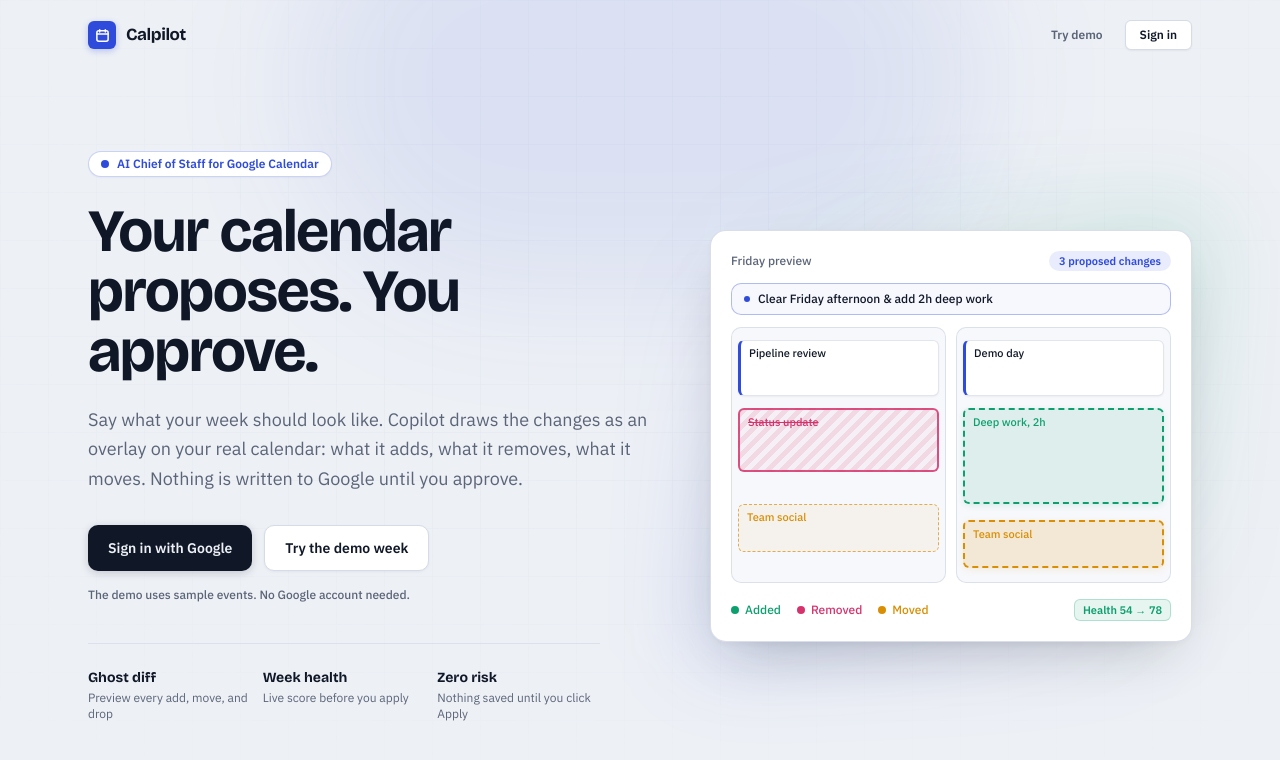
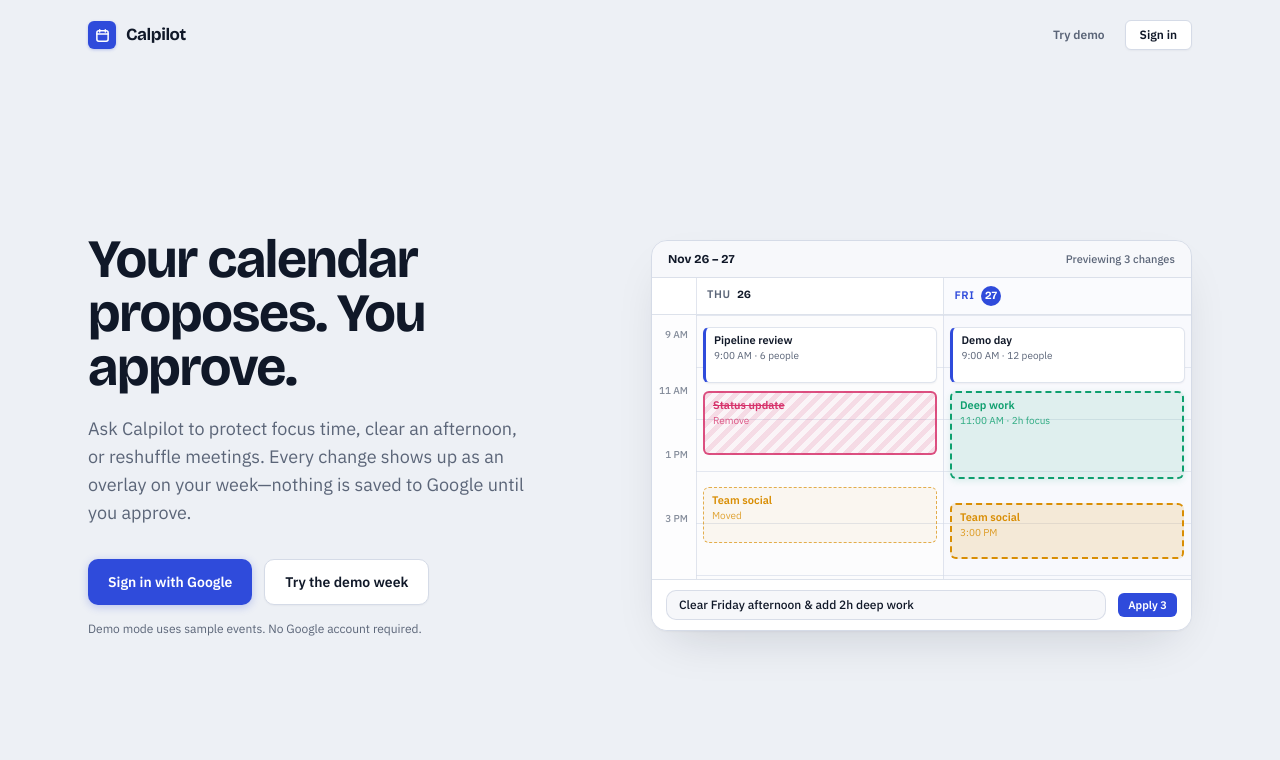
Before and after one commit to Varshithvhegde/Calpilot, a Next.js app: page / in a window 1280 px wide. Shown: the top 760 px of the page. Built offline with nearby package versions, Linux system fonts and the light colour scheme; no server answers.

Commit message:
Refine landing page to clean editorial layout with realistic calendar preview

```diff
--- a/src/components/Landing.tsx
+++ b/src/components/Landing.tsx
@@ -49,111 +49,156 @@ function MiniWeek() {
     };
   }, []);
 
-  const col = 'relative h-64 flex-1 rounded-[10px] border border-line/80 bg-paper/45';
-  const block = 'absolute left-1.5 right-1.5 rounded-[6px] px-2 py-1.5 text-[11px] font-medium leading-tight transition-all duration-300';
+  const col = 'relative h-[264px] flex-1 border-l border-line/70 hour-lines';
+  const block =
+    'absolute left-1.5 right-1.5 rounded-[6px] px-2 py-1.5 text-[11px] leading-tight transition-all duration-300';
 
   return (
-    <div className="relative" aria-hidden>
-      {/* Soft ambient glow behind the preview card */}
-      <div className="pointer-events-none absolute -inset-6 -z-10 rounded-[32px] bg-gradient-to-tr from-cobalt/15 via-transparent to-add/15 blur-2xl" />
-
-      <div className="settle rounded-[16px] border border-line/90 bg-surface p-5 shadow-[0_2px_6px_rgba(16,24,40,0.04),0_24px_56px_-24px_rgba(16,24,40,0.28)]">
-        <div className="mb-3 flex items-center justify-between text-xs font-medium text-mute">
-          <span>{phase === 3 ? 'Week updated' : 'Friday preview'}</span>
-          <span className="rounded-full bg-cobalt/10 px-2.5 py-0.5 text-[11px] font-semibold text-cobalt">
-            {phase === 2 ? '3 proposed changes' : phase === 3 ? 'Applied' : 'Live overlay'}
+    <div
+      className="settle overflow-hidden rounded-[16px] border border-line bg-surface shadow-[0_1px_2px_rgba(16,24,40,0.04),0_20px_48px_-20px_rgba(16,24,40,0.18)]"
+      aria-hidden
+    >
+      {/* Window chrome / calendar header */}
+      <div className="flex items-center justify-between border-b border-line/80 bg-paper/45 px-4 py-2.5 text-xs">
+        <div className="flex items-center gap-2 font-display font-semibold text-ink">
+          <span>Nov 26 – 27</span>
+        </div>
+        <span className="text-[11px] font-medium text-mute">
+          {phase === 2 ? 'Previewing 3 changes' : phase === 3 ? 'Changes applied' : 'Your calendar'}
         </span>
       </div>
 
-        {/* Typed prompt bar */}
-        <div
-          className={`mb-3 flex h-8 items-center gap-2 rounded-[10px] border px-3 text-xs transition-all duration-200 ${
-            phase >= 1 ? 'border-cobalt/35 bg-cobalt/[0.04] opacity-100' : 'border-line/60 bg-paper/40 opacity-60'
-          }`}
-        >
-          <span className="h-1.5 w-1.5 shrink-0 rounded-full bg-cobalt" />
-          <span className="truncate font-medium text-ink">
-            {typed || <span className="text-mute">Ask Copilot to adjust your week...</span>}
+      {/* Day headers */}
+      <div className="grid grid-cols-[44px_1fr_1fr] border-b border-line/80 bg-surface text-[11px]">
+        <div />
+        <div className="border-l border-line/70 px-2.5 py-2">
+          <span className="font-semibold uppercase tracking-wider text-mute">Thu</span>{' '}
+          <span className="ml-1 font-display font-bold text-ink">26</span>
+        </div>
+        <div className="border-l border-line/70 bg-cobalt/[0.025] px-2.5 py-2">
+          <span className="font-semibold uppercase tracking-wider text-cobalt">Fri</span>{' '}
+          <span className="ml-1 inline-grid h-5 w-5 place-items-center rounded-full bg-cobalt font-display text-[11px] font-bold text-white">
+            27
           </span>
         </div>
+      </div>
 
-        <div className="flex gap-2.5">
+      {/* Time grid */}
+      <div className="grid grid-cols-[44px_1fr_1fr] bg-paper/20">
+        <div className="relative h-[264px] bg-surface/60 text-[10px] font-medium tabular-nums text-mute/75">
+          <span className="absolute right-2 top-3">9 AM</span>
+          <span className="absolute right-2 top-[68px]">11 AM</span>
+          <span className="absolute right-2 top-[132px]">1 PM</span>
+          <span className="absolute right-2 top-[196px]">3 PM</span>
+        </div>
+
+        {/* Thursday column */}
         <div className={col}>
-            <div className={`${block} top-3 h-14 border border-line/70 border-l-[3px] border-l-cobalt bg-surface text-ink shadow-[0_1px_2px_rgba(16,24,40,0.05)]`}>
-              Pipeline review
+          <div
+            className={`${block} top-3 h-14 border border-line/75 border-l-[3px] border-l-cobalt bg-surface text-ink shadow-[0_1px_2px_rgba(16,24,40,0.05)]`}
+          >
+            <div className="truncate font-semibold">Pipeline review</div>
+            <div className="mt-0.5 text-[10px] text-mute">9:00 AM · 6 people</div>
           </div>
 
           {phase < 2 && (
             <>
-                <div className={`${block} top-20 h-16 border border-line/70 border-l-[3px] border-l-cobalt bg-surface text-ink shadow-[0_1px_2px_rgba(16,24,40,0.05)]`}>
-                  Status update
+              <div
+                className={`${block} top-[76px] h-16 border border-line/75 border-l-[3px] border-l-cobalt bg-surface text-ink shadow-[0_1px_2px_rgba(16,24,40,0.05)]`}
+              >
+                <div className="truncate font-semibold">Status update</div>
+                <div className="mt-0.5 text-[10px] text-mute">11:00 AM · 9 people</div>
               </div>
-                <div className={`${block} top-44 h-12 border border-line/70 border-l-[3px] border-l-cobalt bg-surface text-ink shadow-[0_1px_2px_rgba(16,24,40,0.05)]`}>
-                  Team social
+              <div
+                className={`${block} top-[172px] h-14 border border-line/75 border-l-[3px] border-l-cobalt bg-surface text-ink shadow-[0_1px_2px_rgba(16,24,40,0.05)]`}
+              >
+                <div className="truncate font-semibold">Team social</div>
+                <div className="mt-0.5 text-[10px] text-mute">2:30 PM</div>
               </div>
             </>
           )}
 
           {phase === 2 && (
             <>
-                <div className={`${block} ghost-remove top-20 h-16 border-2 border-drop/85 hatch-drop text-drop line-through`}>
-                  Status update
+              <div
+                className={`${block} ghost-remove top-[76px] h-16 border-2 border-drop/85 hatch-drop text-drop`}
+              >
+                <div className="truncate font-semibold line-through">Status update</div>
+                <div className="mt-0.5 text-[10px] opacity-80">Remove</div>
               </div>
-                <div className={`${block} ghost-move top-44 h-12 border border-dashed border-shift/70 bg-shift/[0.05] text-shift opacity-70`}>
-                  Team social
+              <div
+                className={`${block} ghost-move top-[172px] h-14 border border-dashed border-shift/70 bg-shift/[0.05] text-shift opacity-70`}
+              >
+                <div className="truncate font-semibold">Team social</div>
+                <div className="mt-0.5 text-[10px] opacity-80">Moved</div>
               </div>
             </>
           )}
         </div>
 
-          <div className={col}>
-            <div className={`${block} top-3 h-14 border border-line/70 border-l-[3px] border-l-cobalt bg-surface text-ink shadow-[0_1px_2px_rgba(16,24,40,0.05)]`}>
-              Demo day
+        {/* Friday column */}
+        <div className={`${col} bg-cobalt/[0.015]`}>
+          <div
+            className={`${block} top-3 h-14 border border-line/75 border-l-[3px] border-l-cobalt bg-surface text-ink shadow-[0_1px_2px_rgba(16,24,40,0.05)]`}
+          >
+            <div className="truncate font-semibold">Demo day</div>
+            <div className="mt-0.5 text-[10px] text-mute">9:00 AM · 12 people</div>
           </div>
 
           {phase === 2 && (
             <>
-                <div className={`${block} ghost-add top-20 h-24 border-2 border-dashed border-add bg-add/10 text-add shadow-[0_2px_8px_-2px_rgba(14,159,110,0.18)]`}>
-                  Deep work, 2h
+              <div
+                className={`${block} ghost-add top-[76px] h-[88px] border-2 border-dashed border-add bg-add/10 text-add`}
+              >
+                <div className="truncate font-semibold">Deep work</div>
+                <div className="mt-0.5 text-[10px] opacity-85">11:00 AM · 2h focus</div>
               </div>
-                <div className={`${block} ghost-move top-48 h-12 border-2 border-dashed border-shift bg-shift/15 text-shift shadow-[0_2px_8px_-2px_rgba(217,142,4,0.18)]`}>
-                  Team social
+              <div
+                className={`${block} ghost-move top-[188px] h-14 border-2 border-dashed border-shift bg-shift/15 text-shift`}
+              >
+                <div className="truncate font-semibold">Team social</div>
+                <div className="mt-0.5 text-[10px] opacity-85">3:00 PM</div>
               </div>
             </>
           )}
 
           {phase === 3 && (
             <>
-                <div className={`${block} ghost-applying top-20 h-24 border border-add/35 border-l-[3px] border-l-add bg-add/10 text-ink shadow-[0_1px_2px_rgba(14,159,110,0.12)]`}>
-                  Deep work, 2h
+              <div
+                className={`${block} ghost-applying top-[76px] h-[88px] border border-add/30 border-l-[3px] border-l-add bg-add/10 text-ink`}
+              >
+                <div className="truncate font-semibold">Deep work</div>
+                <div className="mt-0.5 text-[10px] text-mute">11:00 AM · 2h focus</div>
               </div>
-                <div className={`${block} ghost-applying top-48 h-12 border border-line/70 border-l-[3px] border-l-cobalt bg-surface text-ink shadow-[0_1px_2px_rgba(16,24,40,0.05)]`}>
-                  Team social
+              <div
+                className={`${block} ghost-applying top-[188px] h-14 border border-line/75 border-l-[3px] border-l-cobalt bg-surface text-ink shadow-[0_1px_2px_rgba(16,24,40,0.05)]`}
+              >
+                <div className="truncate font-semibold">Team social</div>
+                <div className="mt-0.5 text-[10px] text-mute">3:00 PM</div>
               </div>
             </>
           )}
         </div>
       </div>
 
-        <div className="mt-4 flex items-center justify-between text-xs font-medium text-mute">
-          <div className="flex items-center gap-4">
-            <span className="inline-flex items-center gap-1.5 text-add">
-              <span className="h-2 w-2 rounded-full bg-add" />
-              Added
-            </span>
-            <span className="inline-flex items-center gap-1.5 text-drop">
-              <span className="h-2 w-2 rounded-full bg-drop" />
-              Removed
-            </span>
-            <span className="inline-flex items-center gap-1.5 text-shift">
-              <span className="h-2 w-2 rounded-full bg-shift" />
-              Moved
+      {/* Bottom prompt bar */}
+      <div className="flex items-center justify-between gap-3 border-t border-line/80 bg-surface px-3.5 py-2.5">
+        <div className="flex min-w-0 flex-1 items-center gap-2 rounded-[10px] border border-line/90 bg-paper/50 px-3 py-1.5 text-xs">
+          <span className="truncate font-medium text-ink">
+            {typed || <span className="text-mute">Ask Calpilot to adjust your week...</span>}
           </span>
         </div>
-          <span className="rounded-[6px] border border-add/25 bg-add/10 px-2 py-0.5 text-[11px] font-semibold tabular-nums text-add">
-            Health 54 → 78
+        <span
+          className={`shrink-0 rounded-[6px] px-2.5 py-1 text-[11px] font-semibold transition-colors ${
+            phase === 2
+              ? 'bg-cobalt text-white'
+              : phase === 3
+                ? 'bg-add/15 text-add'
+                : 'bg-paper text-mute'
+          }`}
+        >
+          {phase === 2 ? 'Apply 3' : phase === 3 ? 'Saved' : 'Ask'}
         </span>
-        </div>
       </div>
     </div>
   );
@@ -161,27 +206,13 @@ function MiniWeek() {
 
 export default function Landing({ onDemo }: { onDemo: () => void }) {
   return (
-    <div className="relative min-h-screen overflow-hidden bg-paper text-ink">
-      {/* Subtle structured grid + radial ambient glow so background feels rich, not empty */}
+    <div className="flex min-h-screen flex-col bg-paper text-ink">
+      <header className="mx-auto flex w-full max-w-6xl items-center justify-between px-6 py-5">
+        <div className="flex items-center gap-2.5">
           <div
-        className="pointer-events-none absolute inset-0 opacity-45"
-        style={{
-          backgroundImage:
-            'linear-gradient(to right, rgb(var(--cc-line) / 0.45) 1px, transparent 1px), linear-gradient(to bottom, rgb(var(--cc-line) / 0.45) 1px, transparent 1px)',
-          backgroundSize: '48px 48px',
-          maskImage: 'radial-gradient(ellipse 80% 70% at 50% 35%, black 30%, transparent 100%)',
-          WebkitMaskImage: 'radial-gradient(ellipse 80% 70% at 50% 35%, black 30%, transparent 100%)',
-        }}
+            className="grid h-7 w-7 place-items-center rounded-[6px] bg-cobalt text-white shadow-[0_1px_3px_rgba(47,75,219,0.28)]"
             aria-hidden
-      />
-      <div
-        className="pointer-events-none absolute -top-32 left-1/2 h-[420px] w-[680px] -translate-x-1/2 rounded-full bg-cobalt/[0.09] blur-3xl"
-        aria-hidden
-      />
-
-      <header className="relative z-10 mx-auto flex max-w-6xl items-center justify-between px-6 py-5">
-        <div className="flex items-center gap-2.5">
-          <div className="grid h-7 w-7 place-items-center rounded-[6px] bg-cobalt text-white shadow-[0_2px_6px_rgba(47,75,219,0.28)]" aria-hidden>
+          >
             <svg width="15" height="15" viewBox="0 0 16 16" fill="none">
               <rect x="2" y="3" width="12" height="11" rx="2" stroke="currentColor" strokeWidth="1.6" />
               <path d="M5 1.75V4.25M11 1.75V4.25M2 6.5H14" stroke="currentColor" strokeWidth="1.6" strokeLinecap="round" />
@@ -189,66 +220,50 @@ export default function Landing({ onDemo }: { onDemo: () => void }) {
           </div>
           <span className="font-display text-[17px] font-bold tracking-tight text-ink">Calpilot</span>
         </div>
-        <div className="flex items-center gap-2.5">
+        <div className="flex items-center gap-2">
           <button
             onClick={onDemo}
-            className="rounded-[6px] px-3 py-1.5 text-xs font-semibold text-mute transition hover:bg-surface/70 hover:text-ink"
+            className="rounded-[6px] px-3 py-1.5 text-xs font-semibold text-mute transition hover:bg-surface/80 hover:text-ink"
           >
             Try demo
           </button>
           <button
             onClick={() => signIn('google')}
-            className="rounded-[6px] border border-line bg-surface px-3.5 py-1.5 text-xs font-semibold text-ink shadow-[0_1px_2px_rgba(16,24,40,0.05)] transition hover:border-cobalt/45"
+            className="rounded-[6px] border border-line bg-surface px-3.5 py-1.5 text-xs font-semibold text-ink shadow-[0_1px_2px_rgba(16,24,40,0.04)] transition hover:border-ink/30"
           >
             Sign in
           </button>
         </div>
       </header>
 
-      <main className="relative z-10 mx-auto grid max-w-6xl items-center gap-14 px-6 py-12 lg:grid-cols-[1.08fr_0.92fr] lg:py-20">
+      <main className="mx-auto grid w-full max-w-6xl flex-1 items-center gap-12 px-6 py-10 lg:grid-cols-[1fr_1.05fr] lg:py-16">
         <section>
-          <div className="mb-6 inline-flex items-center gap-2 rounded-full border border-cobalt/25 bg-surface px-3 py-1 shadow-[0_1px_2px_rgba(16,24,40,0.04)]">
-            <span className="h-2 w-2 rounded-full bg-cobalt" />
-            <span className="text-xs font-semibold text-cobalt">AI Chief of Staff for Google Calendar</span>
-          </div>
-          <h1 className="font-display text-5xl font-bold leading-[1.04] tracking-tight text-ink sm:text-6xl">
+          <h1 className="font-display text-4xl font-bold leading-[1.06] tracking-tight text-ink sm:text-5xl lg:text-[54px]">
             Your calendar proposes. You approve.
           </h1>
-          <p className="mt-6 max-w-xl text-lg leading-relaxed text-mute">
-            Say what your week should look like. Copilot draws the changes as an overlay on your real calendar: what it adds,
-            what it removes, what it moves. Nothing is written to Google until you approve.
+          <p className="mt-5 max-w-md text-base leading-relaxed text-mute sm:text-lg">
+            Ask Calpilot to protect focus time, clear an afternoon, or reshuffle meetings. Every change shows up as an
+            overlay on your week—nothing is saved to Google until you approve.
           </p>
           <div className="mt-8 flex flex-wrap gap-3">
             <button
               onClick={() => signIn('google')}
-              className="rounded-[10px] bg-ink px-5 py-3 text-sm font-semibold text-paper shadow-[0_2px_8px_rgba(16,24,40,0.18)] transition hover:bg-ink/90"
+              className="rounded-[10px] bg-cobalt px-5 py-3 text-sm font-semibold text-white shadow-[0_2px_8px_rgba(47,75,219,0.28)] transition hover:bg-cobalt/90"
             >
               Sign in with Google
             </button>
             <button
               onClick={onDemo}
-              className="rounded-[10px] border border-line bg-surface px-5 py-3 text-sm font-semibold text-ink shadow-[0_1px_3px_rgba(16,24,40,0.05)] transition hover:border-cobalt/50 hover:bg-cobalt/[0.04]"
+              className="rounded-[10px] border border-line bg-surface px-5 py-3 text-sm font-semibold text-ink shadow-[0_1px_2px_rgba(16,24,40,0.04)] transition hover:border-ink/30 hover:bg-surface/80"
             >
               Try the demo week
             </button>
           </div>
-          <p className="mt-4 text-xs font-medium text-mute">The demo uses sample events. No Google account needed.</p>
+          <p className="mt-4 text-xs text-mute">
+            Demo mode uses sample events. No Google account required.
+          </p>
+        </section>
 
-          <div className="mt-10 grid max-w-lg grid-cols-3 gap-3 border-t border-line/70 pt-6">
-            <div>
-              <p className="font-display text-sm font-bold text-ink">Ghost diff</p>
-              <p className="mt-0.5 text-xs text-mute">Preview every add, move, and drop</p>
-            </div>
-            <div>
-              <p className="font-display text-sm font-bold text-ink">Week health</p>
-              <p className="mt-0.5 text-xs text-mute">Live score before you apply</p>
-            </div>
-            <div>
-              <p className="font-display text-sm font-bold text-ink">Zero risk</p>
-              <p className="mt-0.5 text-xs text-mute">Nothing saved until you click Apply</p>
-            </div>
-          </div>
-        </section>
         <MiniWeek />
       </main>
     </div>
```
Lines whose indentation alone changed are shown as unchanged.
